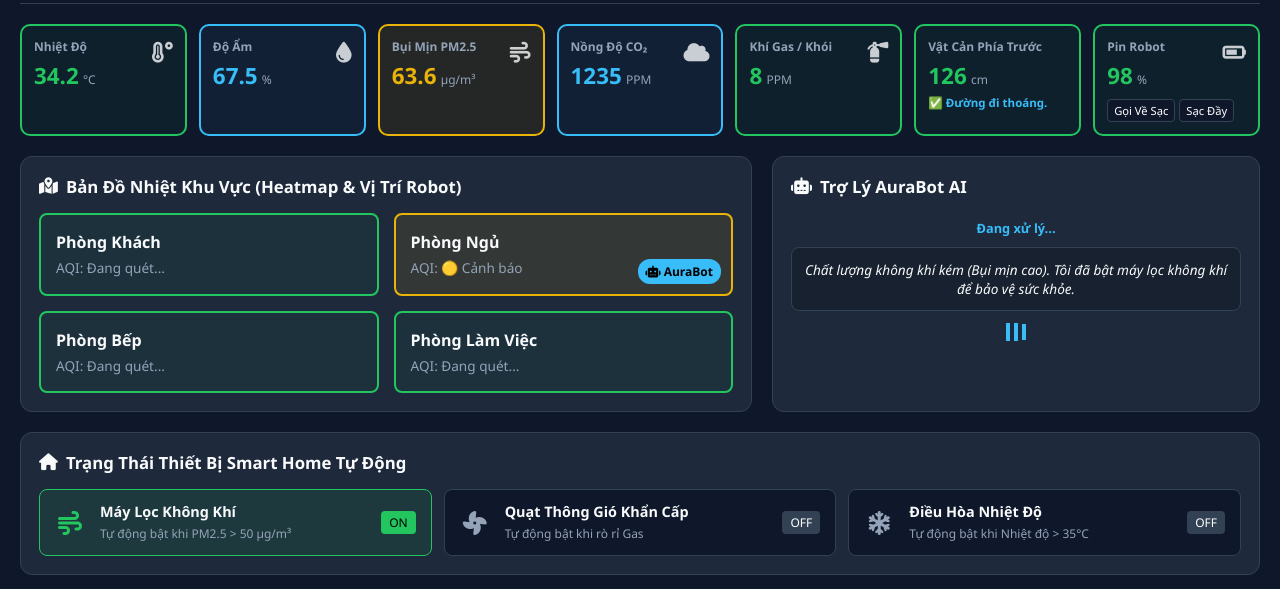
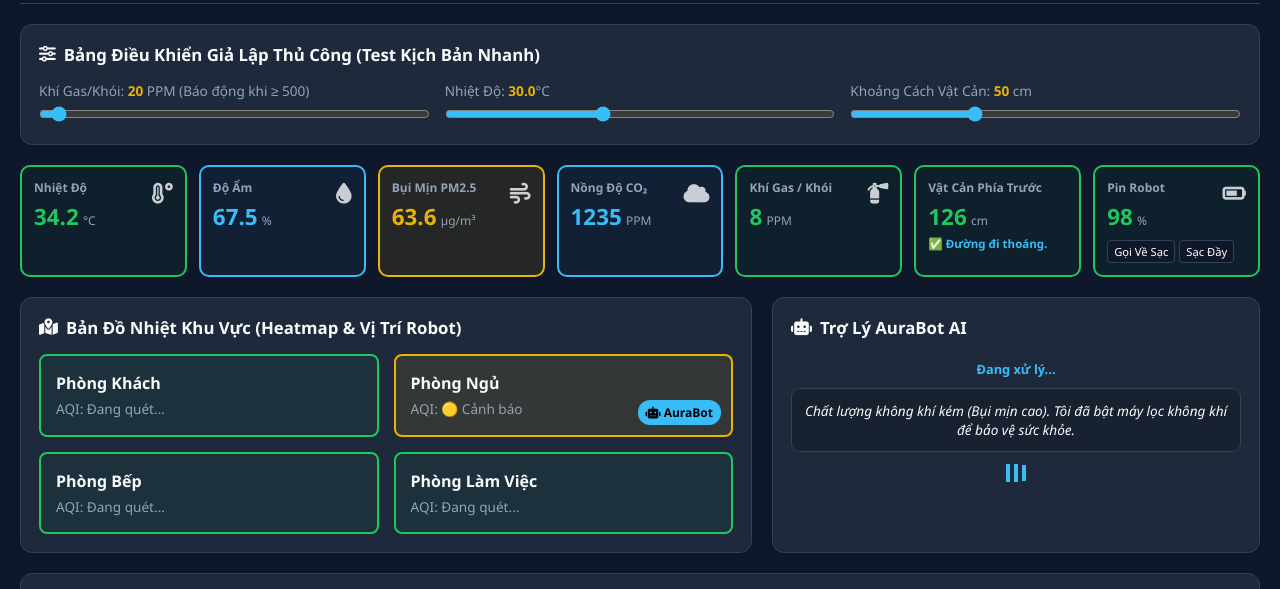
Before and after one commit to tulegeophysic-png/Smart-environmental-robot-for-your-home, a plain HTML site: page index.html in a window 1280 px wide. Shown: the part 72-661 px from the top of the page. Drawn offline with nearby package versions, Linux system fonts and the light colour scheme.

Commit message:
Add files via upload

```diff
--- a/index.html
+++ b/index.html
@@ -13,7 +13,7 @@
     <div id="emergency-banner" class="emergency-banner hidden">
         <div class="banner-content">
             <i class="fas fa-exclamation-triangle"></i>
-            <span>BÁO ĐỘNG ĐỎ! Phát hiện rò rỉ khí gas nguy hiểm hoặc mức khí độc vượt ngưỡng tại khu vực hoạt động!</span>
+            <span>BÁO ĐỘNG ĐỎ! Phát hiện rò rỉ khí gas vượt ngưỡng 500 PPM nguy hiểm tại khu vực hoạt động!</span>
             <button class="btn-dismiss" onclick="dismissEmergency()">Đã hiểu / Tắt báo động</button>
         </div>
     </div>
@@ -36,6 +36,25 @@
                 <button class="btn btn-export" onclick="exportToExcel()"><i class="fas fa-file-excel"></i> Xuất Excel / CSV</button>
             </div>
         </header>
+
+        <!-- BẢNG ĐIỀU KHIỂN GIẢ LẬP THỦ CÔNG -->
+        <section class="card simulation-panel">
+            <h2><i class="fas fa-sliders-h"></i> Bảng Điều Khiển Giả Lập Thủ Công (Test Kịch Bản Nhanh)</h2>
+            <div class="sim-controls-grid">
+                <div class="sim-group">
+                    <label>Khí Gas/Khói: <span id="lbl-sim-gas" class="sim-val">20</span> PPM (Báo động khi &ge; 500)</label>
+                    <input type="range" id="range-sim-gas" min="0" max="600" value="20" oninput="overrideGas(this.value)">
+                </div>
+                <div class="sim-group">
+                    <label>Nhiệt Độ: <span id="lbl-sim-temp" class="sim-val">30.0</span>°C</label>
+                    <input type="range" id="range-sim-temp" min="20" max="45" step="0.5" value="30" oninput="overrideTemp(this.value)">
+                </div>
+                <div class="sim-group">
+                    <label>Khoảng Cách Vật Cản: <span id="lbl-sim-dist" class="sim-val">50</span> cm</label>
+                    <input type="range" id="range-sim-dist" min="5" max="150" value="50" oninput="overrideDist(this.value)">
+                </div>
+            </div>
+        </section>
 
         <section class="metrics-grid">
             <div class="metric-card theme-green" id="card-temp">
@@ -165,7 +184,7 @@
                         <div class="dev-icon"><i class="fas fa-fan"></i></div>
                         <div class="dev-details">
                             <h4>Quạt Thông Gió Khẩn Cấp</h4>
-                            <span>Tự động bật khi rò rỉ Gas</span>
+                            <span>Tự động bật khi Gas &ge; 500 PPM</span>
                         </div>
                         <div class="status-badge">OFF</div>
                     </div>
@@ -212,7 +231,7 @@
             <div class="card">
                 <h2><i class="fas fa-terminal"></i> Nhật Ký Hoạt Động & AI Log</h2>
                 <div class="log-console" id="log-console">
-                    <p class="log-item info">[SYSTEM] Hệ thống khởi tạo thành công. Đang kết nối cảm biến...</p>
+                    <p class="log-item info">[SYSTEM] Hệ thống khởi tạo thành công. Đang chạy chế độ giả lập thông minh...</p>
                 </div>
             </div>
         </section>
--- a/style.css
+++ b/style.css
@@ -1,12 +1,11 @@
 /* ================= BẢNG MÀU CHỦ ĐẠO ================= */
 :root {
-    --bg-color: #0f172a;         /* Nền tổng thể xanh đen */
-    --card-bg: #1e293b;          /* Nền thẻ */
-    --card-inner: #0f172a;       /* Nền trong thẻ */
+    --bg-color: #0f172a;
+    --card-bg: #1e293b;
+    --card-inner: #0f172a;
     --text-primary: #f8fafc;
     --text-secondary: #94a3b8;
 
-    /* Màu sắc trạng thái */
     --color-blue: #38bdf8;
     --color-green: #22c55e;
     --color-yellow: #eab308;
@@ -53,25 +52,29 @@ header { display: flex; justify-content: space-between; align-items: center; pad
 .slider:before { position: absolute; content: ""; height: 16px; width: 16px; left: 3px; bottom: 3px; background-color: white; transition: .3s; border-radius: 50%; }
 input:checked + .slider { background-color: var(--color-green); }
 input:checked + .slider:before { transform: translateX(20px); }
-#robot-state-text { font-size: 0.9rem; font-weight: bold; color: var(--color-green); width: 130px;}
+#robot-state-text { font-size: 0.9rem; font-weight: bold; color: var(--color-green); width: 130px; }
+
+/* ================= BẢNG ĐIỀU KHIỂN GIẢ LẬP ================= */
+.simulation-panel { background: rgba(30, 41, 59, 0.85); border: 1px dashed var(--color-blue); }
+.sim-controls-grid { display: grid; grid-template-columns: repeat(3, 1fr); gap: 15px; margin-top: 10px; font-size: 0.85rem; }
+.sim-group label { display: block; margin-bottom: 6px; color: var(--text-secondary); }
+.sim-val { color: var(--color-yellow); font-weight: bold; }
+.sim-group input[type="range"] { width: 100%; cursor: pointer; accent-color: var(--color-blue); }
 
 /* ================= THẺ CHỈ SỐ MÔI TRƯỜNG ================= */
 .metrics-grid { display: grid; grid-template-columns: repeat(7, 1fr); gap: 12px; }
 .metric-card { background: var(--card-bg); border: 2px solid var(--border-color); border-radius: 10px; padding: 12px; position: relative; transition: all 0.3s; }
-.metric-info label { font-size: 0.75rem; color: var(--text-secondary); display: block; margin-bottom: 5px; font-weight: bold;}
+.metric-info label { font-size: 0.75rem; color: var(--text-secondary); display: block; margin-bottom: 5px; font-weight: bold; }
 .metric-info .value { font-size: 1.4rem; font-weight: bold; }
 .metric-info .unit { font-size: 0.75rem; color: var(--text-secondary); }
 .metric-card .icon { position: absolute; top: 12px; right: 12px; font-size: 1.3rem; opacity: 0.8; }
 
 .theme-green { border-color: var(--color-green); background: rgba(34, 197, 94, 0.05); }
 .theme-green .value { color: var(--color-green); }
-
 .theme-yellow { border-color: var(--color-yellow); background: rgba(234, 179, 8, 0.1); }
 .theme-yellow .value { color: var(--color-yellow); }
-
 .theme-red { border-color: var(--color-red); background: rgba(239, 68, 68, 0.2); animation: boxBlink 0.6s infinite alternate; }
 .theme-red .value { color: var(--color-red); }
-
 .theme-blue { border-color: var(--color-blue); background: rgba(56, 189, 248, 0.05); }
 .theme-blue .value { color: var(--color-blue); }
 
@@ -97,7 +100,7 @@ input:checked + .slider:before { transform: translateX(20px); }
 .room-box.status-warn { border-color: var(--color-yellow); background: rgba(234, 179, 8, 0.1); }
 .room-box.status-danger { border-color: var(--color-red); background: rgba(239, 68, 68, 0.2); }
 
-/* Giao diện khối trợ lý AI */
+/* Trợ lý AI */
 .assistant-interface { display: flex; flex-direction: column; gap: 10px; text-align: center; justify-content: center; height: 130px; }
 .assistant-status { font-size: 0.8rem; color: var(--color-blue); font-weight: bold; }
 .assistant-message { background: rgba(0,0,0,0.2); padding: 12px; border-radius: 8px; font-style: italic; font-size: 0.85rem; color: var(--text-primary); border: 1px solid var(--border-color); }
@@ -114,7 +117,7 @@ input:checked + .slider:before { transform: translateX(20px); }
 .dev-details { flex-grow: 1; }
 .dev-details h4 { font-size: 0.9rem; color: var(--text-primary); }
 .dev-details span { font-size: 0.75rem; color: var(--text-secondary); }
-.status-badge { font-size: 0.75rem; padding: 3px 8px; border-radius: 4px; background: #334155; color: white;}
+.status-badge { font-size: 0.75rem; padding: 3px 8px; border-radius: 4px; background: #334155; color: white; }
 
 .device-item.active { border-color: var(--color-green); background: rgba(34, 197, 94, 0.1); }
 .device-item.active .dev-icon { color: var(--color-green); }
```
